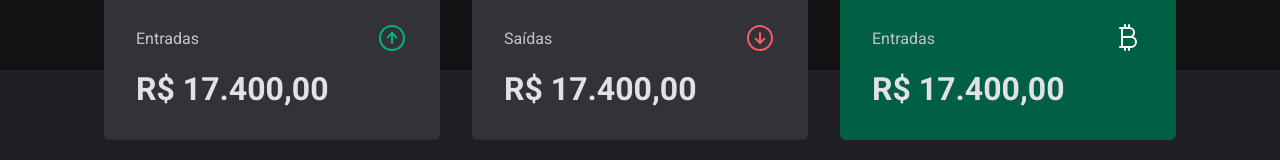
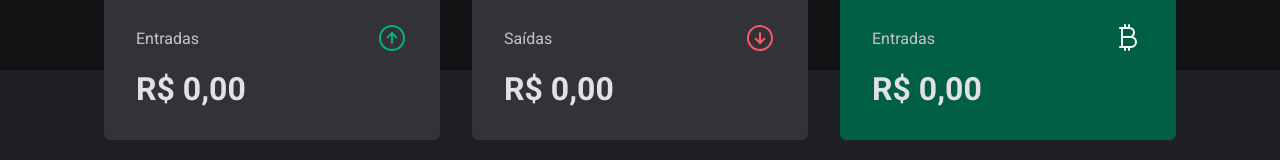
Before and after one commit to GabrielEduardoBrambilla/Ignite-DTMoney, a React (Vite) app: page / in a window 1280 px wide. Shown: the part 140-300 px from the top of the page. Built offline with nearby package versions, Linux system fonts and the light colour scheme; no server answers.

Commit message:
Summary hook

```diff
--- a/src/components/Summary/index.tsx
+++ b/src/components/Summary/index.tsx
@@ -1,7 +1,11 @@
 import { ArrowCircleDown, ArrowCircleUp, CurrencyBtc } from 'phosphor-react'
 import { SummaryContainer, SummaryCard } from './styles'
+import { useSummary } from '../../hooks/useSummary'
+import { priceFormatter } from '../../utils/formatter'
 
 export function Summary() {
+  const summary = useSummary()
+
   return (
     <SummaryContainer>
       <SummaryCard className="">
@@ -9,21 +13,21 @@
           <span>Entradas</span>
           <ArrowCircleUp size={32} color="#00b37e" />
         </header>
-        <strong>R$ 17.400,00</strong>
+        <strong>{priceFormatter.format(summary.income)}</strong>
       </SummaryCard>
       <SummaryCard className="">
         <header>
           <span>Saídas</span>
           <ArrowCircleDown size={32} color="#f75a68" />
         </header>
-        <strong>R$ 17.400,00</strong>
+        <strong>{priceFormatter.format(summary.outcome)}</strong>
       </SummaryCard>
       <SummaryCard className="" variant="green">
         <header>
           <span>Entradas</span>
           <CurrencyBtc size={32} color="#FFF" />
         </header>
-        <strong>R$ 17.400,00</strong>
+        <strong>{priceFormatter.format(summary.total)}</strong>
       </SummaryCard>
     </SummaryContainer>
   )
--- /dev/null
+++ b/src/hooks/useSummary.ts
@@ -0,0 +1,27 @@
+import { useContext } from 'react'
+import { TransactionsContext } from '../contexts/TransactionsContext'
+
+export function useSummary() {
+  const { transactions } = useContext(TransactionsContext)
+
+  const summary = transactions.reduce(
+    (acc, transaction) => {
+      if (transaction.type === 'income') {
+        acc.income += transaction.price
+        acc.total += transaction.price
+      } else {
+        acc.outcome += transaction.price
+        acc.total -= transaction.price
+      }
+
+      return acc
+    },
+    {
+      income: 0,
+      outcome: 0,
+      total: 0
+    }
+  )
+
+  return summary
+}
```
